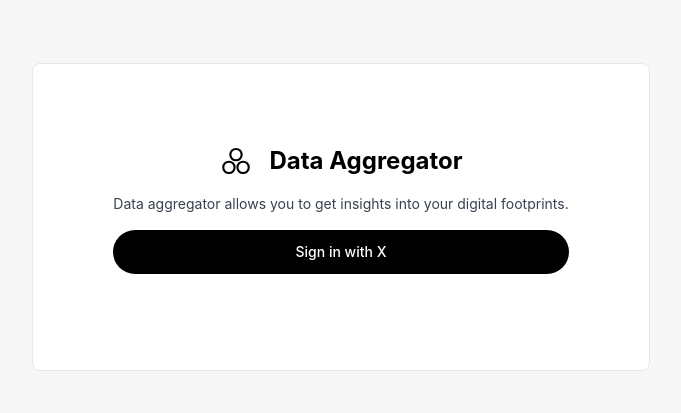
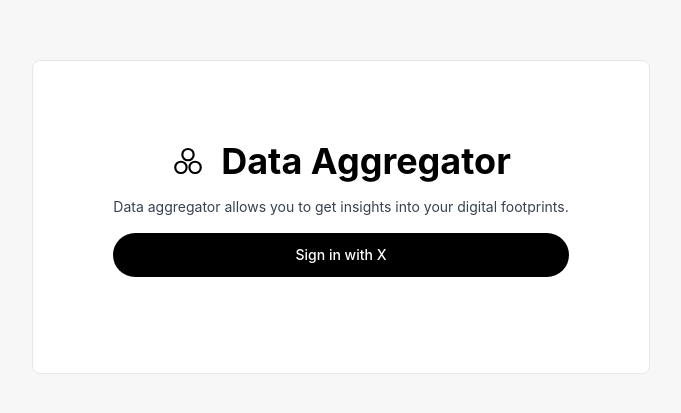
Before and after one commit to TheDhejavu/gandalf-data-aggregator, a React (Create React App) app in the folder frontend/: page /login in a window 1280 px wide. Shown: the part 183-596 px from the top of the page, without its empty margins (299-980 px from the left). Built offline with nearby package versions, Linux system fonts and the light colour scheme; no server answers.

Commit message:
frontend changes

```diff
--- a/frontend/src/assets/output.css
+++ b/frontend/src/assets/output.css
@@ -929,6 +929,11 @@
   line-height: 2.5rem;
 }
 
+.text-xl {
+  font-size: 1.25rem;
+  line-height: 1.75rem;
+}
+
 .font-bold {
   font-weight: 700;
 }
--- a/frontend/src/pages/login.tsx
+++ b/frontend/src/pages/login.tsx
@@ -8,7 +8,7 @@
             <div className="space-y-2 bg-0">
                 <div className="flex items-center justify-center space-x-4">
                     <svg width="34px" height="34px" strokeWidth="1.5" viewBox="0 0 24 24" fill="none" xmlns="http://www.w3.org/2000/svg" color="#000000"><path d="M12 11.5C14.2091 11.5 16 9.70914 16 7.5C16 5.29086 14.2091 3.5 12 3.5C9.79086 3.5 8 5.29086 8 7.5C8 9.70914 9.79086 11.5 12 11.5Z" stroke="#000000" strokeWidth="1.5" strokeLinecap="round" strokeLinejoin="round"></path><path d="M7 20.5C9.20914 20.5 11 18.7091 11 16.5C11 14.2909 9.20914 12.5 7 12.5C4.79086 12.5 3 14.2909 3 16.5C3 18.7091 4.79086 20.5 7 20.5Z" stroke="#000000" strokeWidth="1.5" strokeLinecap="round" strokeLinejoin="round"></path><path d="M17 20.5C19.2091 20.5 21 18.7091 21 16.5C21 14.2909 19.2091 12.5 17 12.5C14.7909 12.5 13 14.2909 13 16.5C13 18.7091 14.7909 20.5 17 20.5Z" stroke="#000000" strokeWidth="1.5" strokeLinecap="round" strokeLinejoin="round"></path></svg>
-                    <h1 className="md:text-xl md:text-2xl md:text-4xl font-bold">Data Aggregator</h1>
+                    <h1 className="text-xl md:text-2xl lg:text-4xl font-bold">Data Aggregator</h1>
                 </div>
                 <p className="text-sm text-gray-700 pt-2">
                 Data aggregator allows you to get insights into your digital footprints.
```
